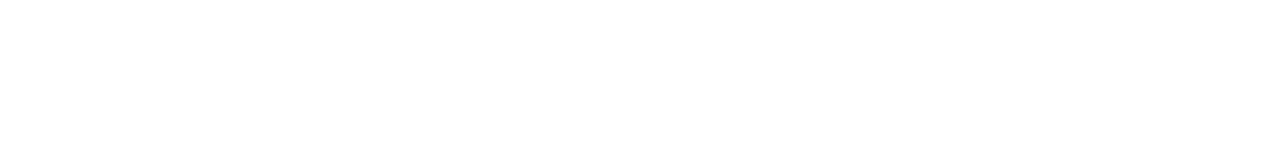
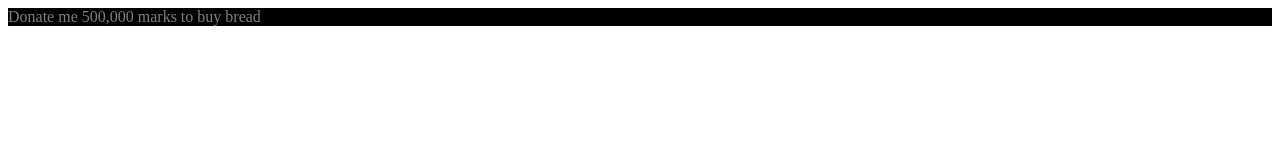
Before and after one commit to 2115242996/500-000-marks, a plain HTML site: page index.html in a window 1280 px wide. Drawn offline with Linux system fonts and the light colour scheme.

Commit message:
Update index.html

```diff
--- a/index.html
+++ b/index.html
@@ -1,4 +1,12 @@
 <html>
   <head></head>
-  <body></body>
+  <body>
+  <style>
+    adolf{
+      display:block;
+      background-color:black;
+    }
+  </style>
+  <adolf><font color="gray">Donate me 500,000 marks to buy bread</font></adolf>
+  </body>
 </html>
```
